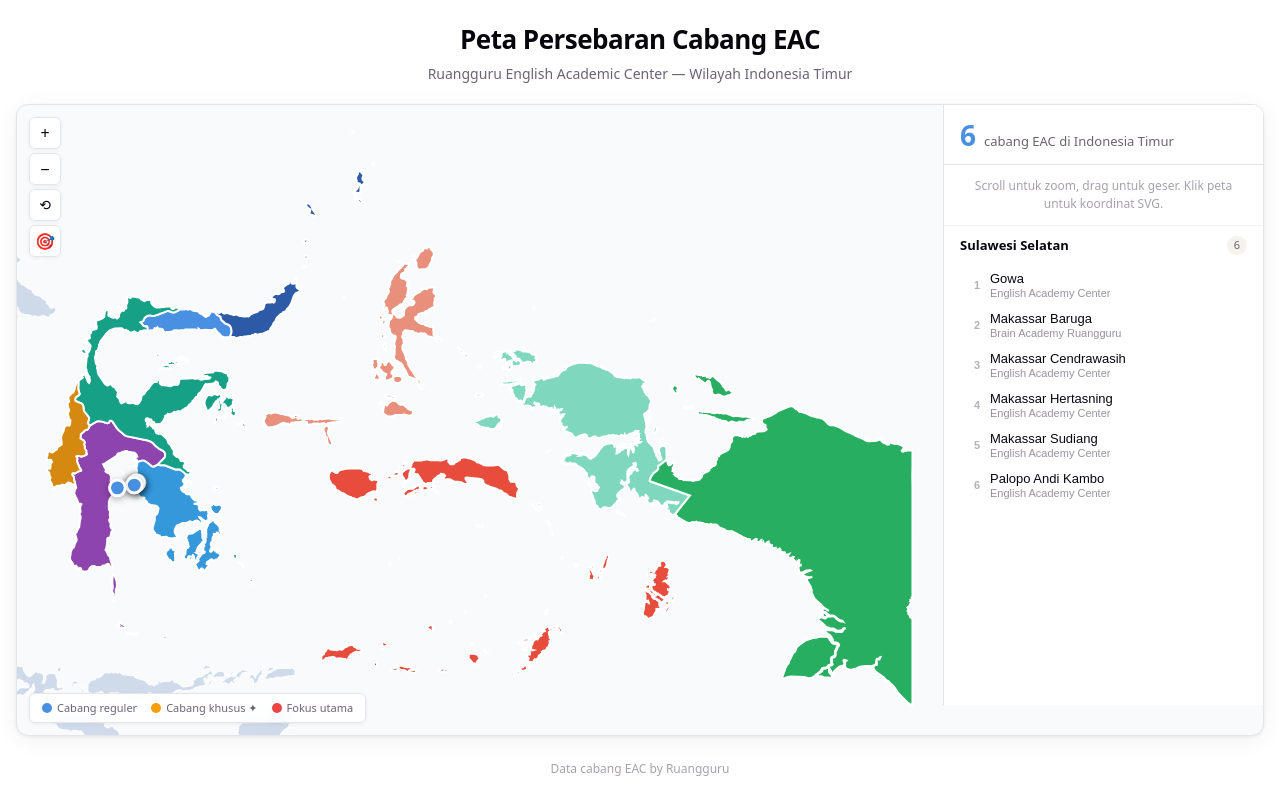
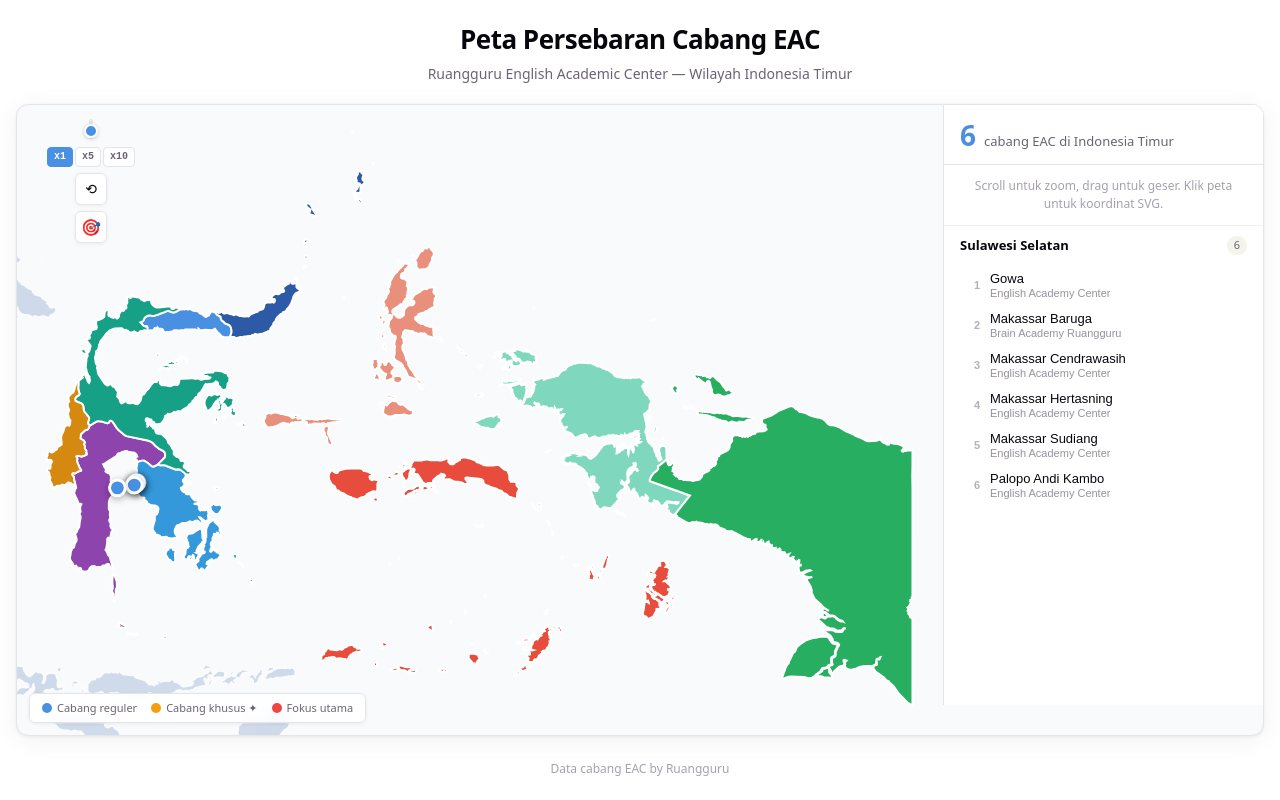
Before and after one commit to mrdevip15/maps-svg, a React (Vite) app in the folder map-app/: page / in a window 1280 px wide. Built offline with nearby package versions, Linux system fonts and the light colour scheme.

Commit message:
add precision zoom

```diff
--- a/map-app/src/App.css
+++ b/map-app/src/App.css
@@ -127,8 +127,87 @@
   left: 12px;
   display: flex;
   flex-direction: column;
-  gap: 4px;
+  align-items: center;
+  gap: 6px;
   z-index: 5;
+}
+
+/* Vertical zoom slider */
+.zoom-slider {
+  writing-mode: vertical-lr;
+  direction: rtl;
+  width: 120px;
+  height: 20px;
+  accent-color: var(--eac-primary);
+  cursor: pointer;
+  -webkit-appearance: none;
+  appearance: none;
+  background: transparent;
+}
+
+.zoom-slider::-webkit-slider-runnable-track {
+  width: 4px;
+  height: 100%;
+  background: var(--border);
+  border-radius: 2px;
+}
+
+.zoom-slider::-webkit-slider-thumb {
+  -webkit-appearance: none;
+  width: 14px;
+  height: 14px;
+  border-radius: 50%;
+  background: var(--eac-primary);
+  border: 2px solid #fff;
+  box-shadow: 0 1px 4px rgba(0, 0, 0, 0.2);
+  cursor: grab;
+  margin-left: -5px;
+}
+
+.zoom-slider::-moz-range-track {
+  width: 4px;
+  background: var(--border);
+  border-radius: 2px;
+}
+
+.zoom-slider::-moz-range-thumb {
+  width: 14px;
+  height: 14px;
+  border-radius: 50%;
+  background: var(--eac-primary);
+  border: 2px solid #fff;
+  box-shadow: 0 1px 4px rgba(0, 0, 0, 0.2);
+  cursor: grab;
+}
+
+/* Zoom preset buttons (x1 x5 x10) */
+.zoom-preset-group {
+  display: flex;
+  gap: 2px;
+}
+
+.zoom-preset-btn {
+  padding: 2px 6px;
+  border: 1px solid var(--border);
+  border-radius: 4px;
+  background: rgba(255, 255, 255, 0.9);
+  color: var(--text);
+  font-size: 10px;
+  font-weight: 600;
+  cursor: pointer;
+  transition: all 0.12s ease;
+  font-family: 'SF Mono', 'Fira Code', monospace;
+  line-height: 1.4;
+}
+
+.zoom-preset-btn:hover {
+  background: rgba(255, 255, 255, 1);
+}
+
+.zoom-preset-btn.active {
+  background: var(--eac-primary);
+  color: #fff;
+  border-color: var(--eac-primary);
 }
 
 .zoom-btn {
@@ -168,6 +247,14 @@
 }
 
 @media (prefers-color-scheme: dark) {
+  .zoom-preset-btn {
+    background: rgba(22, 23, 29, 0.9);
+    border-color: var(--border);
+    color: var(--text);
+  }
+  .zoom-preset-btn:hover {
+    background: rgba(30, 32, 40, 0.95);
+  }
   .zoom-btn {
     background: rgba(22, 23, 29, 0.9);
     border-color: var(--border);
--- a/map-app/src/components/InteractiveMap.tsx
+++ b/map-app/src/components/InteractiveMap.tsx
@@ -19,9 +19,13 @@
 type VB = { x: number; y: number; w: number; h: number };
 
 const DEFAULT_VB: VB = { x: 500, y: 10, w: 470, h: 320 };
-const ZOOM_FACTOR = 0.08;
-const MIN_W = 60;
+const MIN_W = 40;
 const MAX_W = 600;
+const BASE_FACTOR = 0.08;
+
+// Zoom precision: multiplier how fine each scroll/slider step is
+const ZOOM_PRESETS = { x1: 1, x5: 5, x10: 10 } as const;
+type ZoomPreset = keyof typeof ZOOM_PRESETS;
 
 const targetIndices = new Set(Object.keys(pathToProvince).map(Number));
 
@@ -78,6 +82,7 @@
   const [calibrationMode, setCalibrationMode] = useState(false);
   const [svgOpacity, setSvgOpacity] = useState(0.85);
   const [svgLocked, setSvgLocked] = useState(false);
+  const [zoomPreset, setZoomPreset] = useState<ZoomPreset>("x1");
   const isPanning = useRef(false);
   const panStart = useRef({ mx: 0, my: 0, vbX: 0, vbY: 0 });
   const svgRef = useRef<SVGSVGElement>(null);
@@ -122,13 +127,32 @@
     });
   }, []);
 
+  // Zoom slider: maps 0-100 to viewBox width (MAX_W → MIN_W)
+  const handleSliderZoom = useCallback((value: number) => {
+    setVb((prev) => {
+      const newW = MAX_W - (value / 100) * (MAX_W - MIN_W);
+      const scale = newW / prev.w;
+      const cx = prev.x + prev.w / 2;
+      const cy = prev.y + prev.h / 2;
+      return {
+        x: cx - (prev.w / 2) * scale,
+        y: cy - (prev.h / 2) * scale,
+        w: newW,
+        h: prev.h * scale,
+      };
+    });
+  }, []);
+
+  const sliderValue = Math.round(((MAX_W - vb.w) / (MAX_W - MIN_W)) * 100);
+
   const handleWheel = useCallback(
     (e: WheelEvent<SVGSVGElement>) => {
       e.preventDefault();
-      const delta = e.deltaY > 0 ? ZOOM_FACTOR : -ZOOM_FACTOR;
+      const factor = BASE_FACTOR * ZOOM_PRESETS[zoomPreset];
+      const delta = e.deltaY > 0 ? factor : -factor;
       zoomAt(e.clientX, e.clientY, delta);
     },
-    [zoomAt]
+    [zoomAt, zoomPreset]
   );
 
   // Pan
@@ -314,8 +338,28 @@
 
         {/* Zoom controls */}
         <div className="zoom-controls">
-          <button type="button" className="zoom-btn" onClick={() => zoomAt(window.innerWidth / 2, window.innerHeight / 2, -ZOOM_FACTOR)} title="Zoom In">+</button>
-          <button type="button" className="zoom-btn" onClick={() => zoomAt(window.innerWidth / 2, window.innerHeight / 2, ZOOM_FACTOR)} title="Zoom Out">−</button>
+          <input
+            type="range"
+            min={0}
+            max={100}
+            value={sliderValue}
+            onChange={(e) => handleSliderZoom(parseInt(e.target.value))}
+            className="zoom-slider"
+            title="Zoom Level"
+          />
+          <div className="zoom-preset-group">
+            {(["x1", "x5", "x10"] as ZoomPreset[]).map((p) => (
+              <button
+                key={p}
+                type="button"
+                className={`zoom-preset-btn${zoomPreset === p ? " active" : ""}`}
+                onClick={() => setZoomPreset(p)}
+                title={`Zoom precision ${p}`}
+              >
+                {p}
+              </button>
+            ))}
+          </div>
           <button type="button" className="zoom-btn zoom-reset" onClick={resetZoom} title="Reset">⟲</button>
           <button
             type="button"
```
